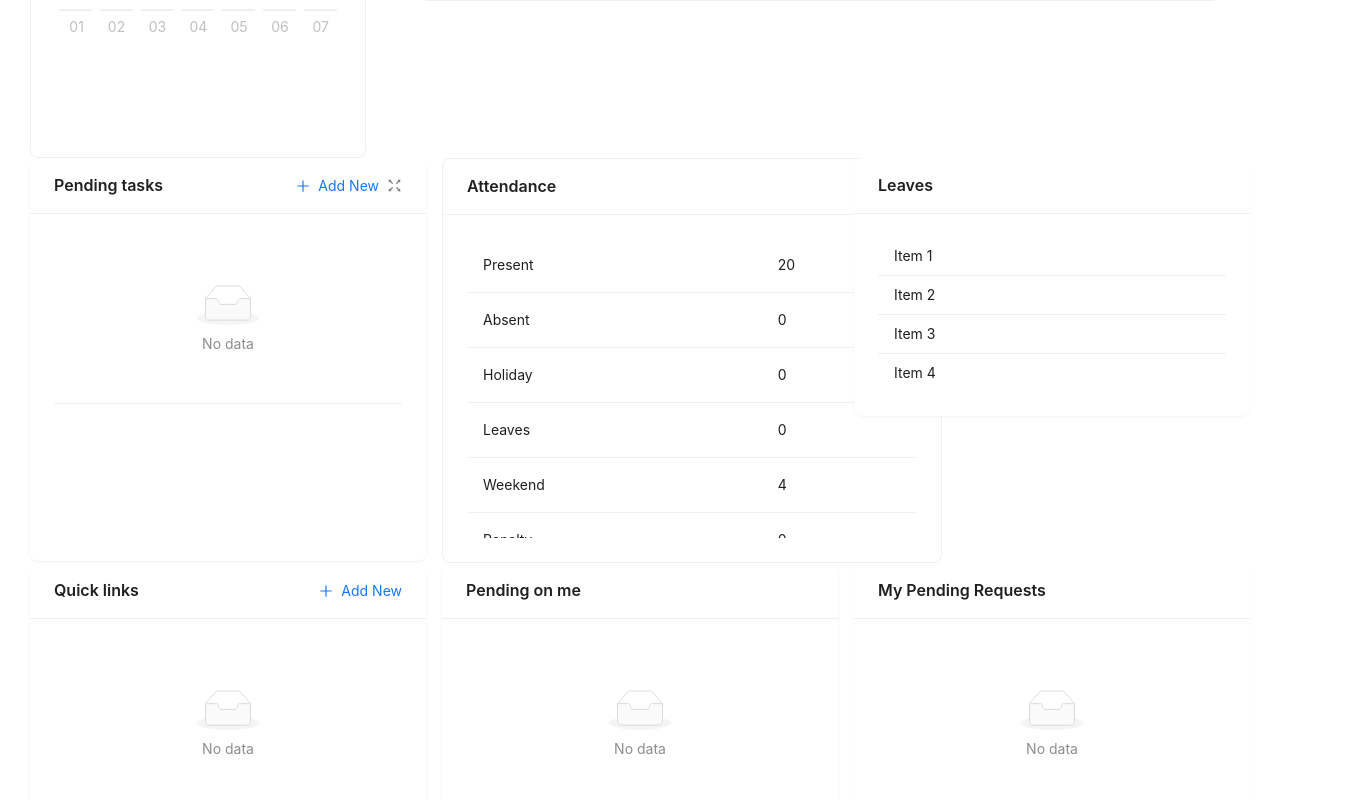
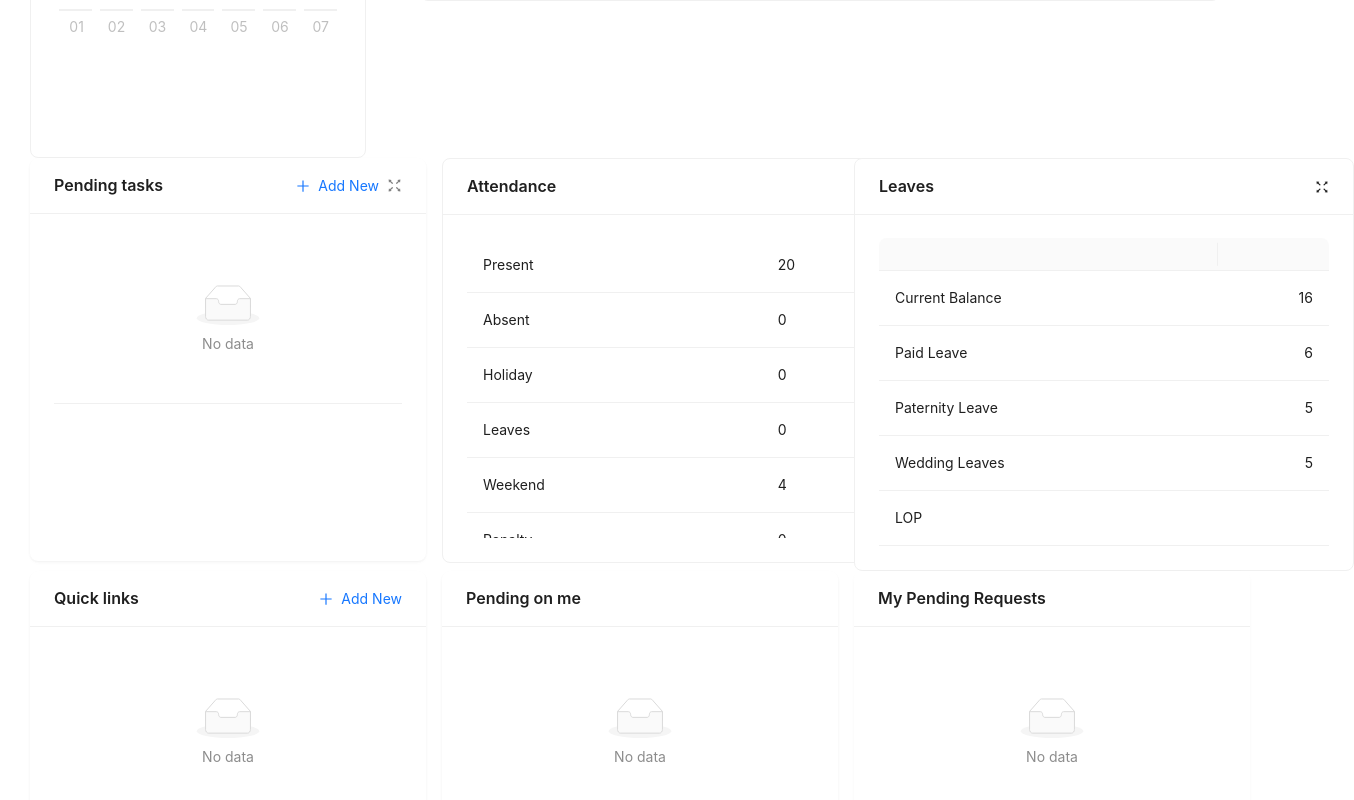
Before and after one commit to dani24sahu/dashboard-antd-reactjs, a React (Create React App) app: page / in a window 1280 px wide. Shown: the part 872-1672 px from the top of the page, 1354 px wide, since content can reach past the window. Built offline with nearby package versions, Linux system fonts and the light colour scheme.

Commit message:
added a drawer to view full leave data

```diff
--- a/src/components/views/leavesCard/Leaves.jsx
+++ b/src/components/views/leavesCard/Leaves.jsx
@@ -1,18 +1,104 @@
-import { Card, List } from "antd";
-import React from "react";
+import React, { useState } from "react";
+import { Card, Table, Drawer } from "antd";
+import { FullscreenOutlined } from "@ant-design/icons";
+import {data} from './leavesData'
 
-const Leaves = ({data}) => {
+const cardColumns = [
+  {
+    dataIndex: "type",
+    key: "type",
+  },
+  {
+    dataIndex: "value",
+    key: "value",
+    align: "right",
+  },
+];
+
+const drawerColumns = [
+  {
+    title: "Type",
+    dataIndex: "type",
+    key: "type",
+  },
+  {
+    title: "Added This Month",
+    dataIndex: "added",
+    key: "added",
+    align: "right",
+  },
+  {
+    title: "Current Balance",
+    dataIndex: "balance",
+    key: "balance",
+    align: "right",
+  },
+];
+
+const Leaves = () => {
+  const [visible, setVisible] = useState(false);
+  const [selectedRow, setSelectedRow] = useState(null);
+
+  const handleOpenDrawer = () => {
+    setVisible(true);
+  };
+
+  const handleCloseDrawer = () => {
+    setVisible(false);
+  };
+
+  const handleSelectRow = (record) => {
+    setSelectedRow(record);
+  };
+
+  const extraContent = <FullscreenOutlined onClick={handleOpenDrawer} />;
+
+  const drawerContent = (
+    <div>
+      <Table
+        columns={drawerColumns}
+        dataSource={data}
+        pagination={false}
+        onRow={(record) => ({
+          onClick: () => handleSelectRow(record),
+        })}
+      />
+      {selectedRow && (
+        <aside>
+          <h3>{selectedRow.type}</h3>
+          <Table
+            columns={[
+              { dataIndex: "key", key: "key" },
+              { dataIndex: "value", key: "value", align: "right" },
+            ]}
+            dataSource={[
+              { key: "Current Balance", value: selectedRow.balance },
+              { key: "Added This Month", value: selectedRow.added },
+              { key: "Leaves Taken", value: null },
+              { key: "Leaves Pending", value: null },
+              { key: "Total Remaining", value: null },
+              { key: "Carry Forward", value: null },
+            ]}
+            pagination={false}
+            showHeader={false}
+          />
+        </aside>
+      )}
+    </div>
+  );
+
   return (
-    <>
-      <Card title="Leaves" bordered={false}>
-        <List
-          size="small"
-          bordered={false}
-          dataSource={data}
-          renderItem={(item) => <List.Item>{item}</List.Item>}
-        />
-      </Card>
-    </>
+    <Card title="Leaves" extra={extraContent} style={{ width: 500 }}>
+      <Table columns={cardColumns} dataSource={data} pagination={false} />
+      <Drawer
+        title="Leaves"
+        placement="bottom"
+        open={visible}
+        onClose={handleCloseDrawer}
+      >
+        {drawerContent}
+      </Drawer>
+    </Card>
   );
 };
 
```
